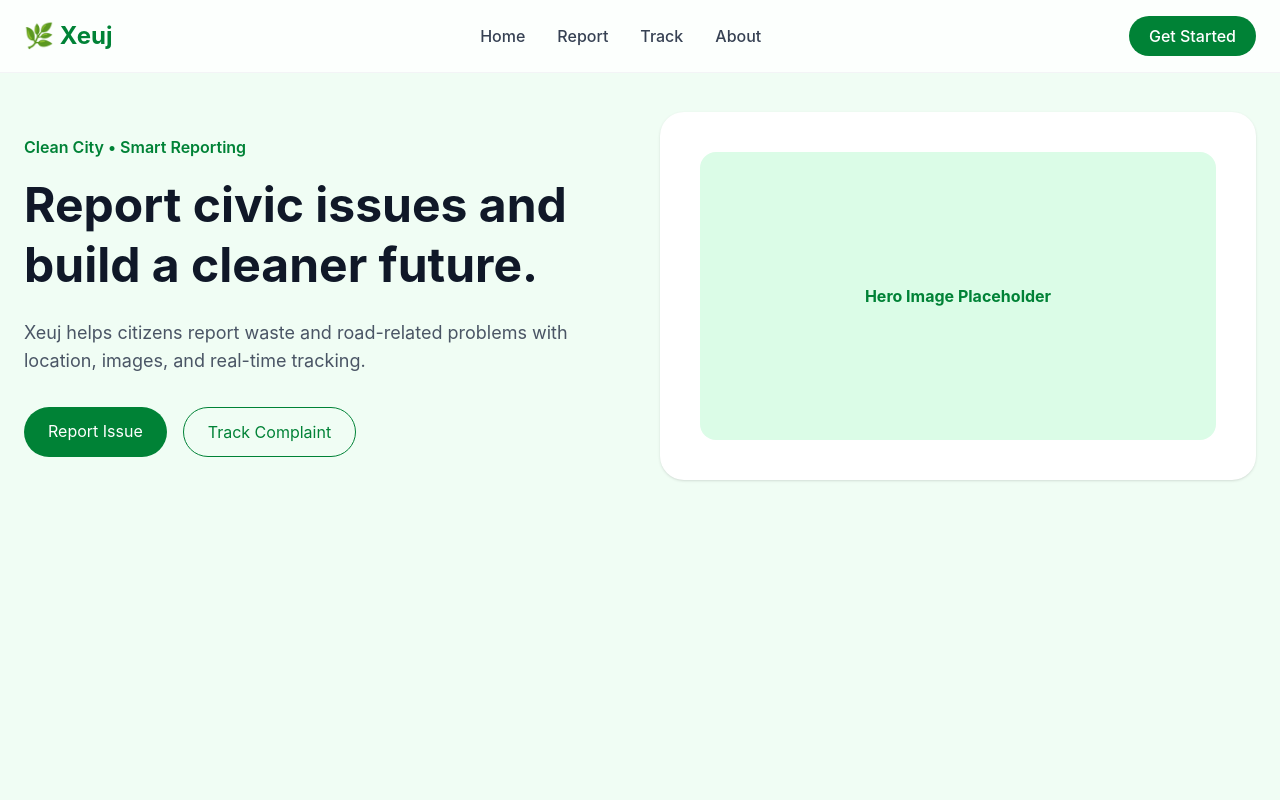
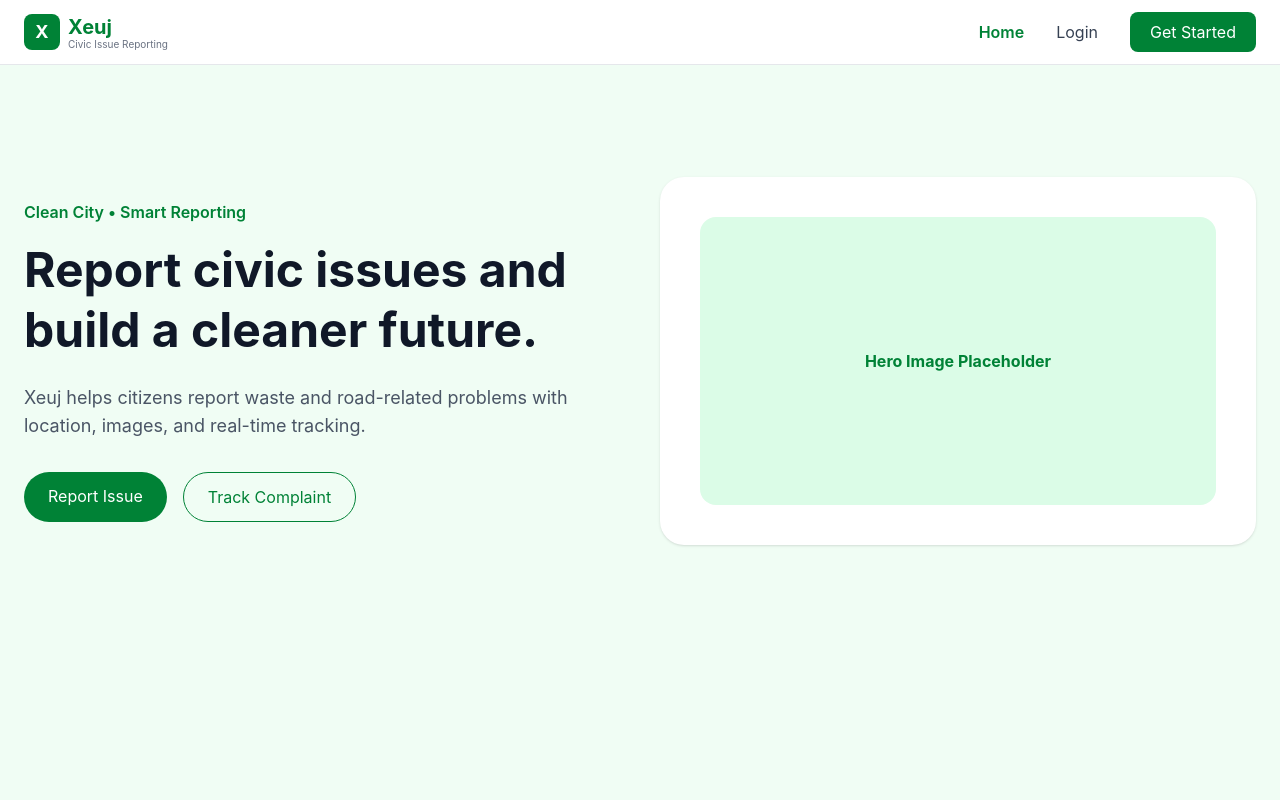
Before and after one commit to Arnab-Kashyap/Xeuj, a React (Vite) app in the folder frontend/: page / in a window 1280 px wide. Shown: the top 800 px of the page. Built offline with nearby package versions, Linux system fonts and the light colour scheme; no server answers.

Commit message:
Polish navbar UI

```diff
--- a/frontend/src/components/Navbar.jsx
+++ b/frontend/src/components/Navbar.jsx
@@ -1,43 +1,162 @@
-import { Link } from "react-router-dom";
+import { useState } from "react";
+import { Link, NavLink } from "react-router-dom";
 import { SignedIn, SignedOut, UserButton } from "@clerk/clerk-react";
-import Logo from "./Logo";
-import NavLinks from "./NavLinks";
 
 function Navbar() {
+  const [menuOpen, setMenuOpen] = useState(false);
+
+  const navLinkClass = ({ isActive }) =>
+    `transition ${
+      isActive
+        ? "text-green-700 font-semibold"
+        : "text-gray-700 hover:text-green-700"
+    }`;
+
   return (
-    <nav className="w-full fixed top-0 left-0 z-50 bg-white/80 backdrop-blur-md border-b border-gray-100">
-      <div className="max-w-7xl mx-auto px-6 py-4 flex items-center justify-between">
+    <nav className="bg-white border-b border-gray-200 sticky top-0 z-50">
+      <div className="max-w-7xl mx-auto px-6">
+        <div className="h-16 flex items-center justify-between">
 
-        <Logo />
-
-        <div className="hidden md:flex items-center gap-8 text-gray-700 font-medium">
-          <NavLinks />
+          <Link
+            to="/"
+            className="flex items-center gap-2"
+            onClick={() => setMenuOpen(false)}
+          >
+            <div className="w-9 h-9 bg-green-700 rounded-lg flex items-center justify-center">
+              <span className="text-white font-bold text-lg">X</span>
             </div>
 
-        <div className="flex items-center gap-4">
+            <div>
+              <h1 className="text-xl font-bold text-green-700">
+                Xeuj
+              </h1>
+              <p className="text-[10px] text-gray-500 -mt-1">
+                Civic Issue Reporting
+              </p>
+            </div>
+          </Link>
+
+          <div className="hidden md:flex items-center gap-8">
+            <NavLink to="/" className={navLinkClass}>
+              Home
+            </NavLink>
+
+            <SignedIn>
+              <NavLink to="/report" className={navLinkClass}>
+                Report Issue
+              </NavLink>
+
+              <NavLink to="/track" className={navLinkClass}>
+                Track Complaint
+              </NavLink>
+            </SignedIn>
+
+            <SignedIn>
+              <NavLink to="/admin" className={navLinkClass}>
+                Admin
+              </NavLink>
+            </SignedIn>
 
             <SignedOut>
               <Link
                 to="/login"
-              className="bg-green-700 text-white px-5 py-2 rounded-full font-medium hover:bg-green-800 transition"
+                className="text-gray-700 hover:text-green-700 transition"
+              >
+                Login
+              </Link>
+
+              <Link
+                to="/register"
+                className="bg-green-700 hover:bg-green-800 text-white px-5 py-2 rounded-lg transition"
               >
                 Get Started
               </Link>
             </SignedOut>
 
             <SignedIn>
-            <UserButton
-              afterSignOutUrl="/"
-              appearance={{
-                elements: {
-                  avatarBox: "w-10 h-10",
-                },
-              }}
-            />
+              <UserButton afterSignOutUrl="/" />
+            </SignedIn>
+          </div>
+
+          <button
+            type="button"
+            onClick={() => setMenuOpen(!menuOpen)}
+            className="md:hidden p-2 rounded-lg hover:bg-gray-100"
+          >
+            <span className="text-2xl">
+              {menuOpen ? "✕" : "☰"}
+            </span>
+          </button>
+        </div>
+
+        {menuOpen && (
+          <div className="md:hidden border-t border-gray-100 py-4 space-y-3">
+
+            <NavLink
+              to="/"
+              onClick={() => setMenuOpen(false)}
+              className={navLinkClass}
+            >
+              <div className="px-3 py-2 rounded-lg hover:bg-green-50">
+                Home
+              </div>
+            </NavLink>
+
+            <SignedIn>
+              <NavLink
+                to="/report"
+                onClick={() => setMenuOpen(false)}
+                className={navLinkClass}
+              >
+                <div className="px-3 py-2 rounded-lg hover:bg-green-50">
+                  Report Issue
+                </div>
+              </NavLink>
+
+              <NavLink
+                to="/track"
+                onClick={() => setMenuOpen(false)}
+                className={navLinkClass}
+              >
+                <div className="px-3 py-2 rounded-lg hover:bg-green-50">
+                  Track Complaint
+                </div>
+              </NavLink>
+
+              <NavLink
+                to="/admin"
+                onClick={() => setMenuOpen(false)}
+                className={navLinkClass}
+              >
+                <div className="px-3 py-2 rounded-lg hover:bg-green-50">
+                  Admin
+                </div>
+              </NavLink>
+
+              <div className="px-3 py-2">
+                <UserButton afterSignOutUrl="/" />
+              </div>
             </SignedIn>
 
+            <SignedOut>
+              <Link
+                to="/login"
+                onClick={() => setMenuOpen(false)}
+                className="block px-3 py-2 text-gray-700"
+              >
+                Login
+              </Link>
+
+              <Link
+                to="/register"
+                onClick={() => setMenuOpen(false)}
+                className="block bg-green-700 text-white text-center px-4 py-2 rounded-lg"
+              >
+                Get Started
+              </Link>
+            </SignedOut>
           </div>
-
+        )}
       </div>
     </nav>
   );
```
Lines whose indentation alone changed are shown as unchanged.
